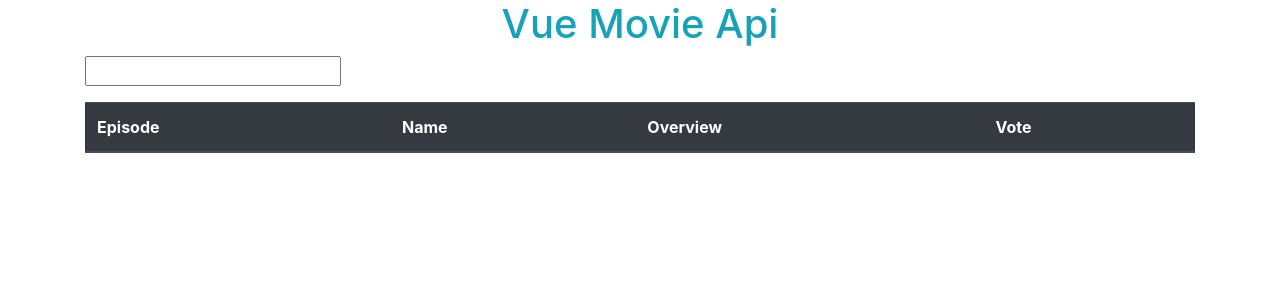
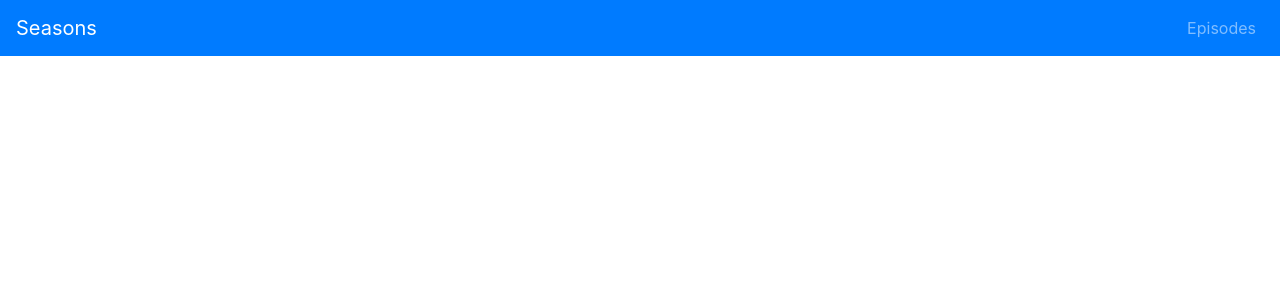
Before and after one commit to Augis1305/movies_vue, a Vue app: page /#/seasons in a window 1280 px wide. Shown: the top 300 px of the page. Built offline with nearby package versions, Linux system fonts and the light colour scheme.

Commit message:
something

```diff
--- a/src/App.vue
+++ b/src/App.vue
@@ -1,21 +1,22 @@
 <template>
-  <div class="container-fluid">
-    <Home/>
-    <Movies/>
-  </div>
+    <div id="app">
+        <Navigation />
+        <router-view class="container" />
+    </div>
 </template>
 
 <script>
-import Home from './views/Home.vue';
-import Movies from './views/Movies.vue';
+// import Home from './views/Home.vue';
+import Navigation from "@/components/Navigation.vue";
 export default {
   name: 'app',
   components: {
-    Home,
-    Movies
+      Navigation,
   }
 };
 </script>
 
 <style lang="scss">
+$primary: #05b2dd;
+@import "node_modules/bootstrap/scss/bootstrap";
 </style>
--- /dev/null
+++ b/src/components/Navigation.vue
@@ -0,0 +1,17 @@
+<template>
+  <div>
+    <nav class="site-nav navbar navbar-expand bg-primary navbar-dark">
+      <div class="container-fluid">
+        <router-link class="navbar-brand" to="/">Seasons</router-link>
+        <div class="navbar-nav ml-auto">
+          <router-link class="nav-item nav-link" to="/episode">Episodes</router-link>
+        </div>
+      </div>
+    </nav>
+  </div>
+</template>
+<script>
+export default {
+  name: "navigation"
+};
+</script>
--- a/src/router/index.js
+++ b/src/router/index.js
@@ -1,17 +1,27 @@
 import Vue from "vue";
 import VueRouter from "vue-router";
+import Movies from "../views/Movies.vue";
 
 Vue.use(VueRouter);
 
 const routes = [
-  {
-    path: "/",
-    name: "Home",
-  }
+    {
+        path: "/",
+        name: "Home",
+    },
+    {
+        path: "/seasons",
+        name: "seasons",
+    },
+    {
+        path: "/episode",
+        name: "Episode",
+        component: Movies
+    }
 ];
 
 const router = new VueRouter({
-  routes
+    routes
 });
 
 export default router;
```
Also changed, not shown: src/views/Seasons.vue (added, +9 -0 lines).
